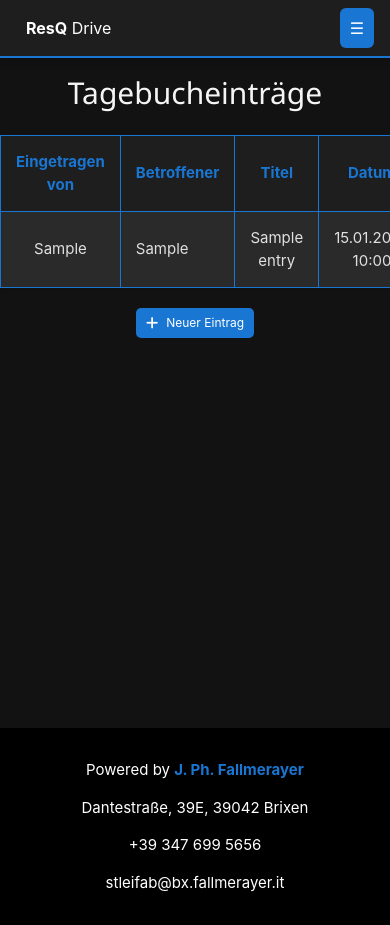
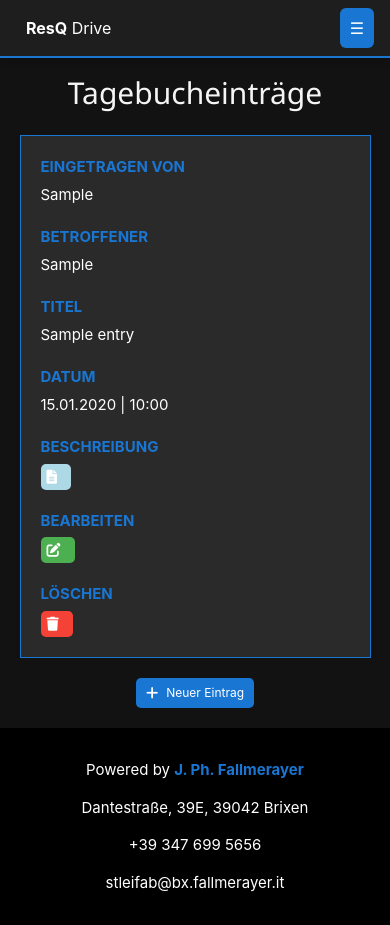
Before and after one commit to CABLord/Rescue-Drive, a PHP site: page /entries.php in a window 390 px wide. Run offline with PHP 8.4, Linux system fonts and the light colour scheme; tables that the repository leaves empty or names only in its code hold one stand-in row (values such as "Sample post").

Commit message:
tagebuch responsive design ✅

```diff
--- a/FRONTEND/V5.0/php/entries.php
+++ b/FRONTEND/V5.0/php/entries.php
@@ -29,30 +29,32 @@ $_SESSION['location'] = "index.php";
     <?php include 'html/menu.html'; ?>
 
     <h2>Tagebucheinträge</h2>
+    <div class="table-wrapper">
         <table>
+            <thead>
                 <tr>
                     <th>Eingetragen von</th>
                     <th>Betroffener</th>
                     <th>Titel</th>
-            <th>Datum</th> <!-- Datum jetzt vor Beschreibung -->
-            <th>Beschreibung</th> <!-- Beschreibung jetzt nach Datum -->
+                    <th>Datum</th>
+                    <th>Beschreibung</th>
                     <th>Bearbeiten</th>
                     <th>Löschen</th>
                 </tr>
+            </thead>
+            <tbody>
                 <?php foreach ($entries as $entry): ?>
                     <tr>
-                <td><?= htmlspecialchars($entry['uploader']); ?></td>
-                <td><?= htmlspecialchars($entry['coworker']); ?></td>
-                <td><?= htmlspecialchars($entry['title']); ?></td>
-                <td><?= htmlspecialchars(formatDate($entry['date'])); ?></td> <!-- Datum vor Beschreibung -->
-                <td>
-                    <!-- Beschreibung-Button -->
+                        <td data-label="Eingetragen von"><?= htmlspecialchars($entry['uploader']); ?></td>
+                        <td data-label="Betroffener"><?= htmlspecialchars($entry['coworker']); ?></td>
+                        <td data-label="Titel"><?= htmlspecialchars($entry['title']); ?></td>
+                        <td data-label="Datum"><?= htmlspecialchars(formatDate($entry['date'])); ?></td>
+                        <td data-label="Beschreibung">
                             <a href="description.php?entry_id=<?= htmlspecialchars($entry['entry_id']); ?>" class="button-common description-btn">
                                 <i class="button-icon fas fa-file-alt"></i>
                             </a>
-                </td> <!-- Beschreibung nach Datum -->
-                <td>
-                    <!-- Bearbeiten-Button mit Stiftsymbol -->
+                        </td>
+                        <td data-label="Bearbeiten">
                             <form method="GET" action="edit_entry.php" style="display:inline;">
                                 <input type="hidden" name="entry_id" value="<?= htmlspecialchars($entry['entry_id']); ?>">
                                 <button type="submit" name="edit_entry" class="button-common edit-btn">
@@ -60,8 +62,7 @@ $_SESSION['location'] = "index.php";
                                 </button>
                             </form>
                         </td>
-                <td>
-                    <!-- Löschen-Button mit Mülltonne-Symbol -->
+                        <td data-label="Löschen">
                             <form method="POST" action="delete_entry.php" style="display:inline;">
                                 <input type="hidden" name="entry_id" value="<?= htmlspecialchars($entry['entry_id']); ?>">
                                 <button type="submit" name="delete_entry" class="button-common delete-btn">
@@ -71,7 +72,10 @@ $_SESSION['location'] = "index.php";
                         </td>
                     </tr>
                 <?php endforeach; ?>
+            </tbody>
         </table>
+    </div>
+
 
     <!-- Button zum Hinzufügen eines neuen Tagebucheintrags -->
     <div class="add-entry-btn-container">
--- a/FRONTEND/V5.0/php/functions.php
+++ b/FRONTEND/V5.0/php/functions.php
@@ -1,7 +1,7 @@
 <?php
 function formatDate($datetime) {
     $date = new DateTime($datetime);
-    return $date->format('d.m.Y H:i');
+    return $date->format('d.m.Y | H:i');
 }
 
 function checkLogin() {
--- a/FRONTEND/V5.0/php/styles/table.css
+++ b/FRONTEND/V5.0/php/styles/table.css
@@ -1,38 +1,102 @@
-/* Stile für die Tabellenzellen */
+/* Stile für die Tabelle */
+.table-wrapper {
+    display: flex;
+    justify-content: center; /* Tabelle in der Mitte zentrieren */
+    width: 100%;
+}
+
 table {
-    background-color: #1e1e1e; /* Dunkler Hintergrund für die Tabelle */
-    width: 80%;
+    background-color: #1e1e1e;
+    width: 80%; /* Standardbreite auf 80% setzen */
+    max-width: 80%; /* Breite begrenzen */
     margin: 0 auto;
     box-shadow: 0 2px 4px rgba(0, 0, 0, 0.1);
     border-collapse: collapse;
 }
 
-th {
-    padding: 15px;
+/* Tabellenkopf */
+th, td {
+    padding: 12px;
     text-align: center;
-    color: #1976d2;
-    border-bottom: 1px solid #1976d2; /* Dunkler Rand */
-    border-right: 1px solid #1976d2;
-    border-left: 1px solid #1976d2;
-    border-top: 1px solid #1976d2;
+    border: 1px solid #1976d2;
+    color: #fff;
 }
 
-td {
-    padding: 15px;
-    text-align: center;
-    border-bottom: 1px solid #1976d2; /* Dunkler Rand */
-    border-right: 1px solid #1976d2;
-    border-left: 1px solid #1976d2;
-    border-top: 1px solid #1976d2;
+th {
+    background-color: #1e1e1e;
+    color: #1976d2;
 }
 
-/* Nur die zweite Spalte nach links ausrichten */
+/* Abwechselnde Zeilenfarbe */
+tr:nth-child(odd) {
+    background-color: #2a2a2a;
+}
+
 td:nth-child(2) {
     text-align: left;
 }
 
+/* Zeilenumbruch für "Betroffener" */
+td[data-label="Betroffener"] {
+    white-space: normal;
+    word-wrap: break-word;
+    overflow-wrap: break-word;
+    max-width: 200px;
+}
 
-/* Abwechselnde Zeilenfarbe */
-tr:nth-child(even) {
-    background-color: #2a2a2a; /* Etwas dunklerer Hintergrund für gerade Zeilen */
+/* Responsive Design */
+@media (max-width: 768px) {
+    .table-wrapper {
+        overflow-x: auto; /* Scrollbare Tabelle */
+        display: flex;
+        justify-content: center; /* In der Mitte lassen */
+        width: 100%;
+    }
+
+    table {
+        width: 90%; /* Etwas größere Breite für bessere Darstellung */
+        max-width: 90%;
+        white-space: nowrap; /* Verhindert das Zusammenquetschen der Inhalte */
+    }
 }
+
+/* Alternative für sehr kleine Bildschirme */
+@media (max-width: 480px) {
+    .table-wrapper {
+        display: flex;
+        justify-content: center; /* In der Mitte lassen */
+    }
+
+    table, thead, tbody, th, td, tr {
+        display: block;
+    }
+
+    thead {
+        display: none;
+    }
+
+    tr {
+        background-color: #2a2a2a;
+        margin-bottom: 10px;
+        border: 1px solid #1976d2;
+        padding: 10px;
+        display: flex;
+        flex-direction: column;
+    }
+
+    td {
+        padding: 10px;
+        text-align: left;
+        border: none;
+        position: relative;
+    }
+
+    td::before {
+        content: attr(data-label);
+        font-weight: bold;
+        color: #1976d2;
+        display: block;
+        margin-bottom: 5px;
+        text-transform: uppercase;
+    }
+}
```
Lines whose indentation alone changed are shown as unchanged.
